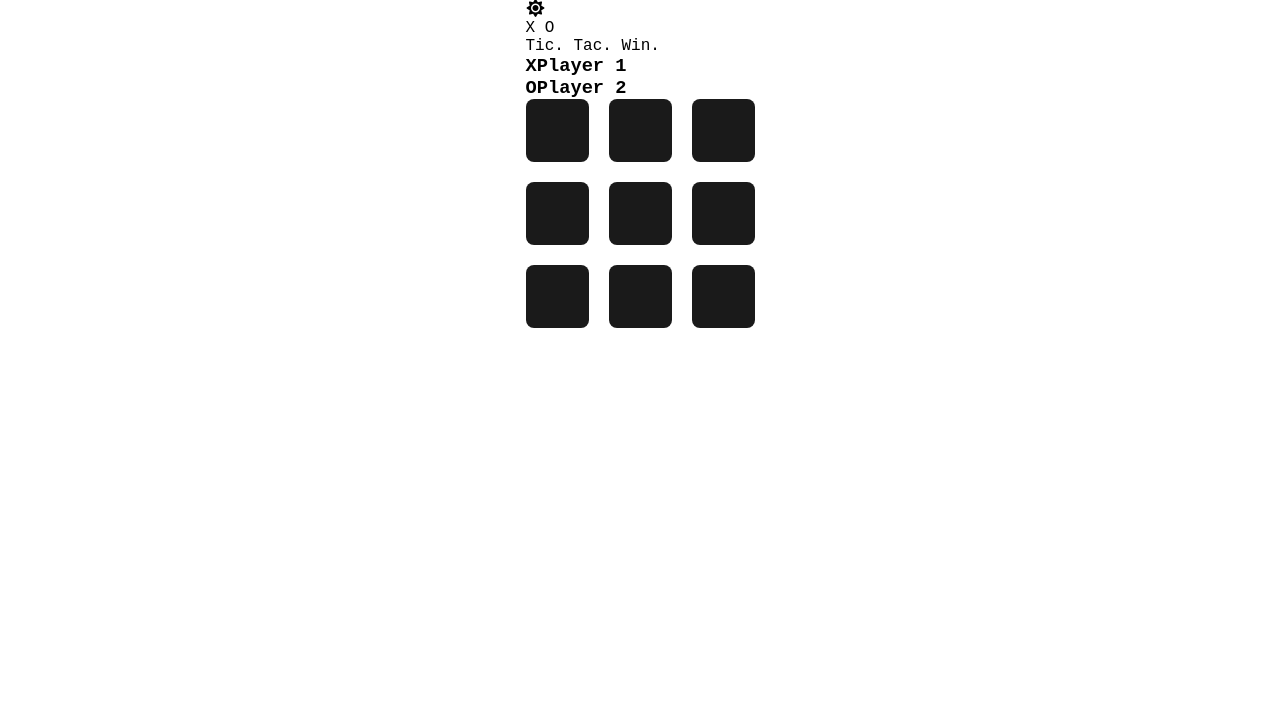
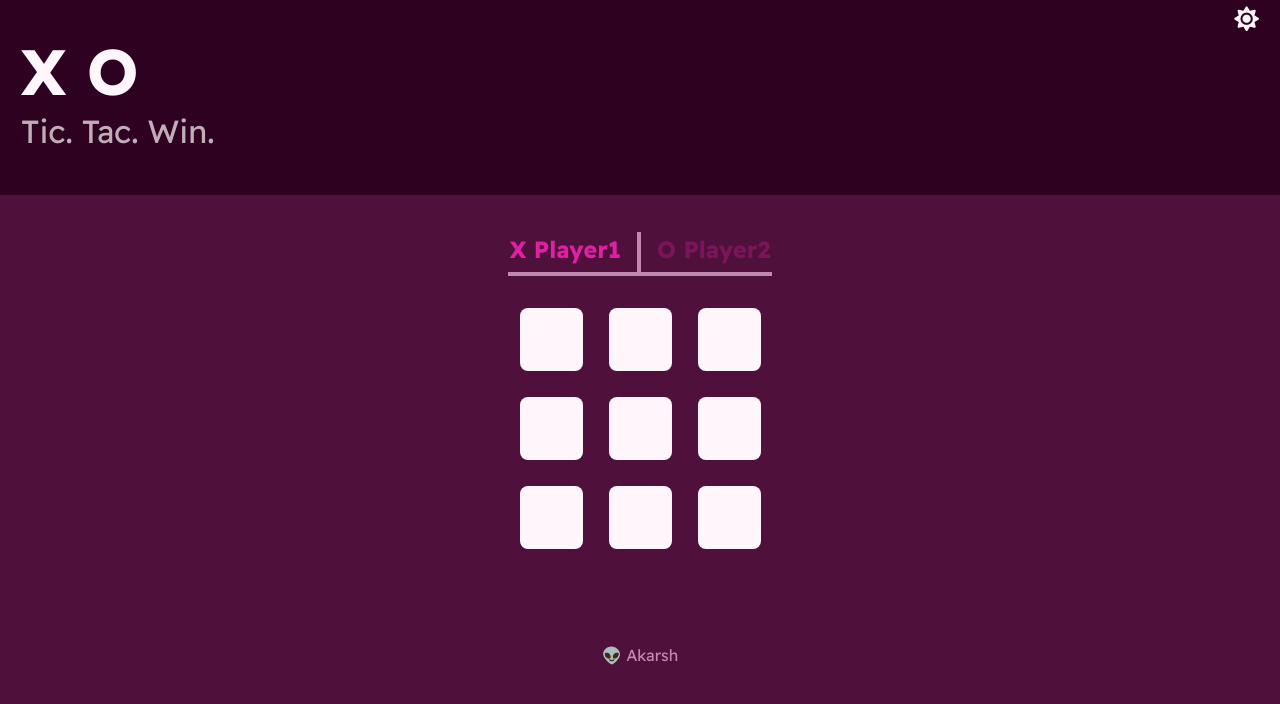
Before and after one commit to akrsh47/tic-tac-toe-game, a React (Vite) app: page / in a window 1280 px wide. Shown: the top 704 px of the page. Built offline with nearby package versions, Linux system fonts and the light colour scheme.

Commit message:
completed darkmode layout styling

```diff
--- a/index.html
+++ b/index.html
@@ -5,6 +5,9 @@
 
     <link rel="stylesheet" href="https://cdnjs.cloudflare.com/ajax/libs/font-awesome/7.0.0/css/all.min.css">
     <meta name="viewport" content="width=device-width, initial-scale=1.0" />
+    <link rel="preconnect" href="https://fonts.googleapis.com">
+<link rel="preconnect" href="https://fonts.gstatic.com" crossorigin>
+<link href="https://fonts.googleapis.com/css2?family=JetBrains+Mono:ital,wght@0,100..800;1,100..800&family=Readex+Pro:wght@160..700&display=swap" rel="stylesheet">
     <title>Vite + React</title>
   </head>
   <body>
--- a/src/App.css
+++ b/src/App.css
@@ -1,38 +1,119 @@
 :root {
-  --plain-white: #fff6fc;
-  --dark-maroon: #2f0120;
-  --light-maroon: #50103c;
+  --heading-text: #fff6fc;
+  --heading-bg: #2f0120;
+  --bg: #50103c;
   --brand-highlight: #df20a3;
-  --line-highlight-d: #c388b1;
-
+  --line-highlight: #c388b1;
+  --box-button: #fff6fc;
+  --footer: #c388b1;
   --brand: #c83599;
-  --line-highlight-l: #6b4860;
 }
 
 * {
   box-sizing: border-box;
   margin: 0;
   padding: 0;
+  font-family: "readex pro";
 }
+
 body {
+  background-color: var(--bg);
+  min-height: 100vh;
+  width: 100%;
+}
+
+.ticSec {
+  display: grid;
+  grid-template-rows: auto auto auto;
+  grid-template-columns: auto auto auto;
+  gap: 26px;
+  max-width: 100%;
+  margin-top: 2rem;
+}
+
+.ticButton {
   display: flex;
   justify-content: center;
   align-items: center;
-}
-
-.ticSec {
-  width: auto;
-  display: grid;
-  grid-template-rows: auto auto auto;
-  grid-template-columns: auto auto auto;
-  gap: 20px;
-}
-
-.ticButton {
   width: 63px;
   height: 63px;
+  background-color: var(--box-button);
+  color: var(--heading-bg);
+  font-size: 1.5rem;
+  text-align: center;
+  font-weight: 900;
 }
 
 button {
   color: white;
 }
+main {
+  display: flex;
+  flex-direction: column;
+  justify-content: center;
+  align-items: center;
+}
+.headSection {
+  display: flex;
+  flex-direction: column;
+  background-color: var(--heading-bg);
+  width: 100%;
+  color: var(--heading-text);
+  min-height: 195px;
+}
+
+.theme > i {
+  text-align: right;
+  width: 100%;
+  margin-top: 0.5rem;
+  padding: 0 21px;
+  cursor: pointer;
+
+  font-size: 22px;
+}
+
+.heading {
+  padding-left: 21px;
+}
+
+.heading > div:first-child {
+  font-size: 4rem;
+  font-weight: bold;
+}
+.heading > div:last-child {
+  font-size: 2rem;
+  opacity: 0.7;
+}
+.playerStatus {
+  display: flex;
+  justify-content: center;
+  align-items: flex-end;
+  width: 100%;
+  font-size: 20px;
+  padding-top: 2rem;
+  color: var(--brand-highlight);
+}
+.playerStatus > hr {
+  height: 2.5rem;
+  margin: 0 0.5rem;
+  border: 2px solid var(--line-highlight);
+}
+.playerStatus > h3 {
+  padding: 0.5rem;
+}
+main > hr {
+  width: 16.5rem;
+  border: 2px solid var(--line-highlight);
+}
+footer {
+  font-size: 1rem;
+  position: fixed;
+
+  text-align: center;
+  width: 100%;
+  margin-top: 6rem;
+}
+footer > a {
+  color: var(--footer);
+  text-decoration: none;
+}
--- a/src/App.jsx
+++ b/src/App.jsx
@@ -64,27 +64,42 @@ function App() {
     combination.every((item) => writtenMarks2.includes(item))
   );
 
+  console.log(player);
+
   return (
     <>
-      <div>
+      <section className="headSection">
+        <div className="theme">
           <i className="fa-solid fa-sun"></i>
         </div>
         <div className="heading">
           <div>X O</div>
           <div>Tic. Tac. Win.</div>
         </div>
+      </section>
       <main>
         <section className="playerStatus">
-          <h3 className={player ? "p1" : ""}>
-            <span className="X">X</span>Player 1
+          <h3
+            className={player ? "p1" : ""}
+            style={player ? { opacity: 1 } : { opacity: 0.3 }}
+          >
+            <span className="X">X</span> Player1
           </h3>
-          <h3 className={player === false ? "p2" : ""}>
-            <span className="O">O</span>Player 2
+          <hr></hr>
+          <h3
+            className={player === false ? "p2" : ""}
+            style={player === false ? { opacity: 1 } : { opacity: 0.3 }}
+          >
+            <span className="O">O</span> Player2
           </h3>
         </section>
+        <hr></hr>
 
         <section className="ticSec">{renderTicButtons}</section>
       </main>
+      <footer>
+        <a href="#">👽 Akarsh</a>
+      </footer>
     </>
   );
 }
```
Lines whose indentation alone changed are shown as unchanged.
